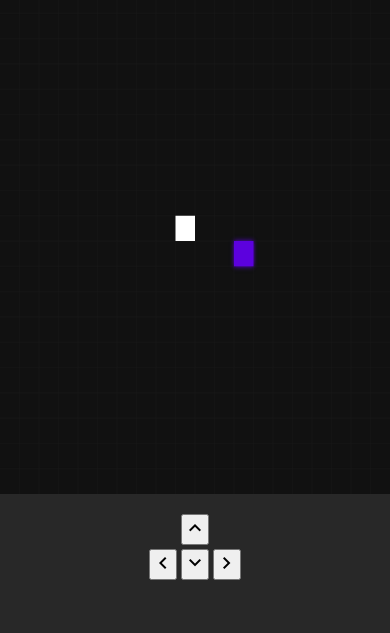
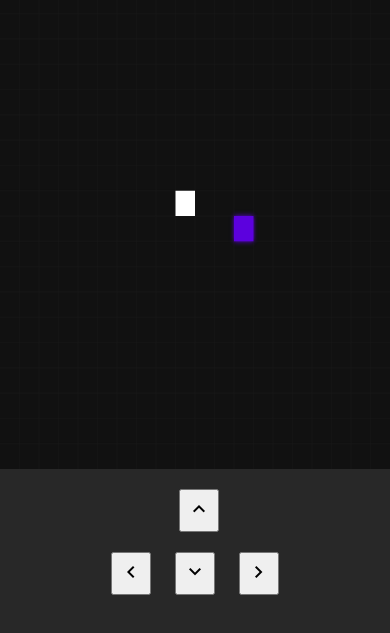
Before and after one commit to anyeleventura/snake-game, a plain HTML site: page index.html in a window 390 px wide. Shown: the part 163-796 px from the top of the page. Drawn offline with nearby package versions, Linux system fonts and the light colour scheme.

Commit message:
modifica estilo dos botões

```diff
--- a/css/style.css
+++ b/css/style.css
@@ -79,9 +79,15 @@ canvas {
     }
 
     .btn-up{
-        margin-left: 32px;
-        margin-bottom: 4px;
+        margin-left: 78px;
+        margin-bottom: 10px;
         margin-top: 20px;
+        padding: 6px;
+    }
+
+    .btn-left, .btn-right, .btn-down{
+        padding: 6px;
+        margin: 10px;
     }
 
     .score {
```
